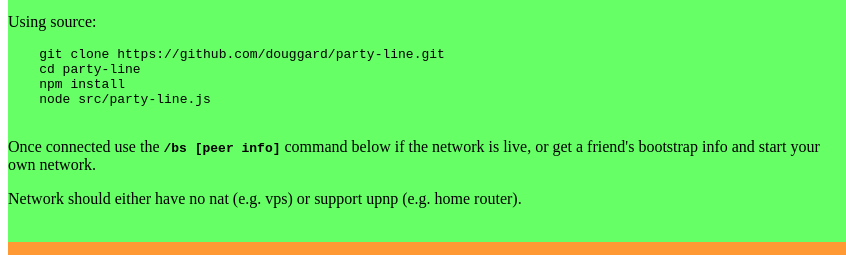
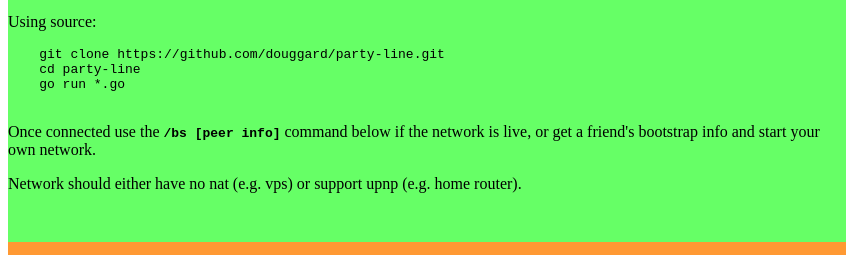
Before and after one commit to TACIXAT/party-line, a plain HTML site: page docs/index.html in a window 1280 px wide. Shown: the part 299-554 px from the top of the page, 0-846 px from the left. Drawn offline with Linux system fonts and the light colour scheme.

Commit message:
Update webpage.

```diff
--- a/docs/index.html
+++ b/docs/index.html
@@ -109,8 +109,7 @@
             <pre>
     git clone https://github.com/douggard/party-line.git
     cd party-line
-    npm install
-    node src/party-line.js
+    go run *.go
             </pre>
             <p>Once connected use the <b style='font-family: monospace'>/bs [peer info]</b> command below if the network is live, or get a friend's bootstrap info and start your own network.</p>
             <p>Network should either have no nat (e.g. vps) or support upnp (e.g. home router).</p>
```
